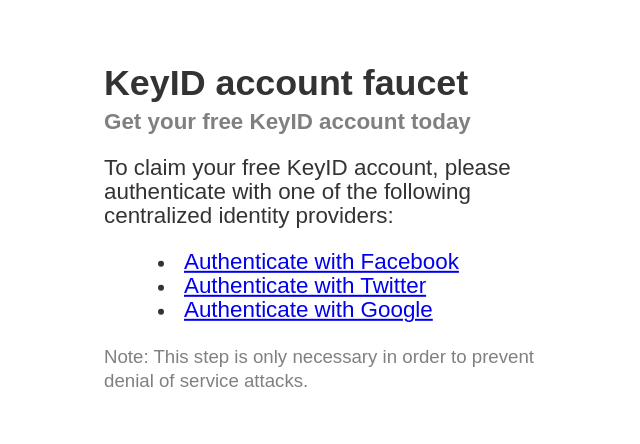
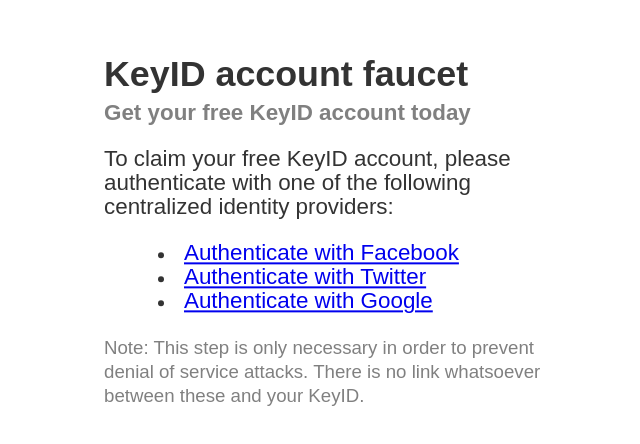
Before and after one commit to AlexChien/keyid-faucet, a website: page public/index.html in a window 1280 px wide. Shown: the part 158-602 px from the top of the page, without its empty margins (312-952 px from the left). Drawn offline with Linux system fonts and the light colour scheme; no server answers.

Commit message:
1 file changed (+2/-1)

```diff
--- a/public/index.html
+++ b/public/index.html
@@ -24,7 +24,8 @@
           <li><a href="/auth/google">Authenticate with Google</a></li>
         </ul>
         <p><small>Note: This step is only necessary in order to
-            prevent denial of service attacks.</small></p>
+            prevent denial of service attacks.  There is no link
+            whatsoever between these and your KeyID.</small></p>
       </div>
       <div ng-show="user">
         <div class="highlight">
```
